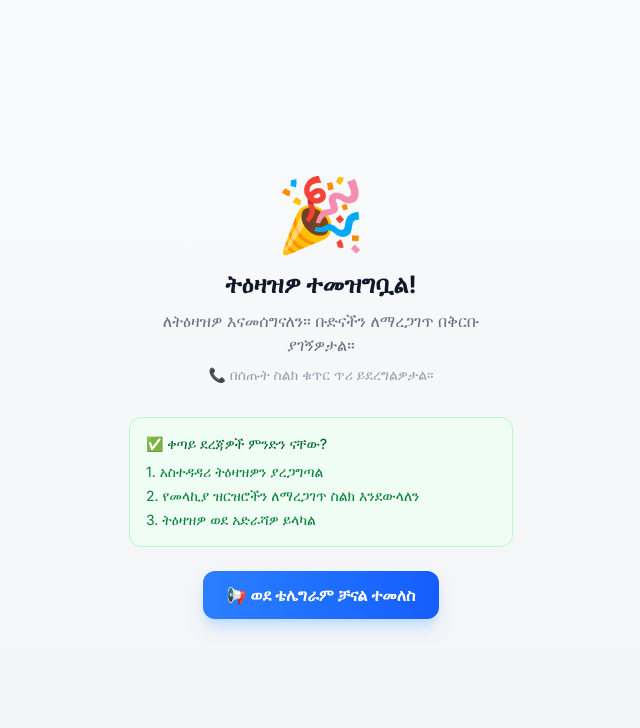
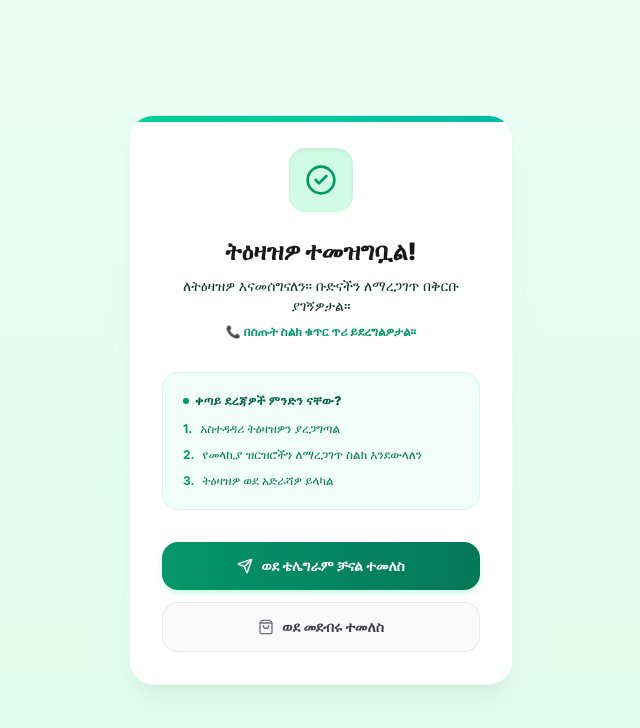
Before and after one commit to miko930/bezisstore, a Next.js app: page /order-success in a window 1280 px wide. Shown: the top 728 px of the page, without its empty margins (319-959 px from the left). Built offline with nearby package versions, Linux system fonts and the light colour scheme.

Commit message:
design: switch to emerald theme, redesign floating glassy navbar, remove admin links, add image fallback placeholders

```diff
--- a/src/app/(customer)/order-success/page.tsx
+++ b/src/app/(customer)/order-success/page.tsx
@@ -1,31 +1,68 @@
 import Link from 'next/link';
+import { CheckCircle2, Send, ShoppingBag } from 'lucide-react';
 
 export default function OrderSuccessPage() {
+  const channelLink = process.env.TELEGRAM_CHANNEL_LINK || 'https://t.me/bezisstore';
+
   return (
-    <div className="min-h-screen bg-gradient-to-b from-gray-50 to-gray-100 flex items-center justify-center px-4">
-      <div className="text-center max-w-sm">
-        <div className="text-7xl mb-4 animate-bounce">🎉</div>
-        <h1 className="text-2xl font-bold text-gray-900 mb-2">ትዕዛዝዎ ተመዝግቧል!</h1>
-        <p className="text-gray-500 mb-2">
+    <div className="min-h-screen bg-gradient-to-b from-emerald-50 to-emerald-100/40 flex items-center justify-center px-4 font-sans">
+      <div className="text-center max-w-sm w-full bg-white rounded-3xl p-8 shadow-xl shadow-emerald-900/5 border border-emerald-100/60 relative overflow-hidden">
+        {/* Top glow decoration */}
+        <div className="absolute top-0 left-0 right-0 h-1.5 bg-gradient-to-r from-emerald-400 to-teal-500" />
+
+        {/* Animated Check Circle Icon */}
+        <div className="inline-flex items-center justify-center w-16 h-16 bg-emerald-100 text-emerald-600 rounded-2xl mb-6 shadow-inner">
+          <CheckCircle2 className="w-8 h-8" />
+        </div>
+
+        <h1 className="text-2xl font-black text-zinc-900 mb-2">ትዕዛዝዎ ተመዝግቧል!</h1>
+        <p className="text-zinc-650 text-sm mb-2 font-medium">
           ለትዕዛዝዎ እናመሰግናለን። ቡድናችን ለማረጋገጥ በቅርቡ ያገኝዎታል።
         </p>
-        <p className="text-gray-400 text-sm mb-8">
+        <p className="text-emerald-600 text-xs font-bold mb-8">
           📞 በሰጡት ስልክ ቁጥር ጥሪ ይደረግልዎታል።
         </p>
-        <div className="bg-green-50 border border-green-200 rounded-xl p-4 text-left mb-6">
-          <p className="text-green-800 text-sm font-medium">✅ ቀጣይ ደረጃዎች ምንድን ናቸው?</p>
-          <ul className="text-green-700 text-sm mt-2 space-y-1">
-            <li>1. አስተዳዳሪ ትዕዛዝዎን ያረጋግጣል</li>
-            <li>2. የመላኪያ ዝርዝሮችን ለማረጋገጥ ስልክ እንደውላለን</li>
-            <li>3. ትዕዛዝዎ ወደ አድራሻዎ ይላካል</li>
+
+        <div className="bg-emerald-50/70 border border-emerald-100 rounded-2xl p-5 text-left mb-8 space-y-3">
+          <p className="text-emerald-800 text-xs font-black uppercase tracking-wider flex items-center gap-1.5">
+            <span className="w-1.5 h-1.5 rounded-full bg-emerald-600"></span>
+            ቀጣይ ደረጃዎች ምንድን ናቸው?
+          </p>
+          <ul className="text-emerald-700 text-xs font-medium space-y-2.5">
+            <li className="flex items-start gap-2">
+              <span className="text-emerald-600 font-bold">1.</span>
+              <span>አስተዳዳሪ ትዕዛዝዎን ያረጋግጣል</span>
+            </li>
+            <li className="flex items-start gap-2">
+              <span className="text-emerald-600 font-bold">2.</span>
+              <span>የመላኪያ ዝርዝሮችን ለማረጋገጥ ስልክ እንደውላለን</span>
+            </li>
+            <li className="flex items-start gap-2">
+              <span className="text-emerald-600 font-bold">3.</span>
+              <span>ትዕዛዝዎ ወደ አድራሻዎ ይላካል</span>
+            </li>
           </ul>
         </div>
-        <Link
-          href="https://t.me/bezisstore"
-          className="inline-block bg-gradient-to-r from-blue-500 to-blue-600 hover:from-blue-600 hover:to-blue-700 text-white font-semibold px-6 py-3 rounded-xl shadow-lg shadow-blue-200 active:scale-[0.98]"
-        >
-          📢 ወደ ቴሌግራም ቻናል ተመለስ
-        </Link>
+
+        <div className="flex flex-col gap-3">
+          <Link
+            href={channelLink}
+            target="_blank"
+            rel="noopener noreferrer"
+            className="w-full bg-gradient-to-r from-emerald-accent to-emerald-accent-dark hover:from-emerald-accent-dark hover:to-emerald-deep text-white font-bold py-3.5 rounded-2xl shadow-md shadow-emerald-200/50 hover:scale-[1.01] active:scale-[0.99] transition-all flex items-center justify-center gap-2 text-sm"
+          >
+            <Send className="w-4 h-4 fill-white/10" />
+            <span>ወደ ቴሌግራም ቻናል ተመለስ</span>
+          </Link>
+
+          <Link
+            href="/"
+            className="w-full bg-zinc-50 border border-zinc-200/80 hover:bg-zinc-100 text-zinc-700 font-bold py-3.5 rounded-2xl hover:scale-[1.01] active:scale-[0.99] transition-all flex items-center justify-center gap-2 text-sm"
+          >
+            <ShoppingBag className="w-4 h-4 text-zinc-500" />
+            <span>ወደ መደብሩ ተመለስ</span>
+          </Link>
+        </div>
       </div>
     </div>
   );
--- a/src/app/globals.css
+++ b/src/app/globals.css
@@ -1,9 +1,16 @@
 @import "tailwindcss";
 
 @theme inline {
-  --color-background: #ffffff;
-  --color-foreground: #171717;
+  --color-background: #f0fdf4;
+  --color-foreground: #14332a;
   --font-sans: 'Inter', system-ui, -apple-system, sans-serif;
+
+  /* Emerald / Green Theme */
+  --color-emerald-accent: #059669;
+  --color-emerald-accent-dark: #047857;
+  --color-emerald-accent-light: #d1fae5;
+  --color-emerald-glow: #10b981;
+  --color-emerald-deep: #064e3b;
 }
 
 body {
@@ -26,12 +33,12 @@ body {
   width: 6px;
 }
 ::-webkit-scrollbar-track {
-  background: #f1f5f9;
+  background: #ecfdf5;
 }
 ::-webkit-scrollbar-thumb {
-  background: #cbd5e1;
+  background: #6ee7b7;
   border-radius: 3px;
 }
 ::-webkit-scrollbar-thumb:hover {
-  background: #94a3b8;
+  background: #34d399;
 }
--- a/src/app/page.tsx
+++ b/src/app/page.tsx
@@ -26,66 +26,65 @@ export default async function Home() {
   const channelLink = process.env.TELEGRAM_CHANNEL_LINK || 'https://t.me/bezisstore';
 
   return (
-    <div className="min-h-screen bg-zinc-50 dark:bg-zinc-950 text-zinc-900 dark:text-zinc-50 flex flex-col font-sans transition-colors duration-300">
+    <div className="min-h-screen bg-gradient-to-b from-emerald-50 via-white to-emerald-50/30 dark:bg-gradient-to-b dark:from-zinc-950 dark:via-zinc-900 dark:to-zinc-950 text-zinc-900 dark:text-zinc-50 flex flex-col font-sans transition-colors duration-300">
       {/* Decorative Radial Background Lights */}
       <div className="absolute top-0 left-1/2 -translate-x-1/2 w-full max-w-7xl h-[500px] pointer-events-none -z-10 overflow-hidden">
-        <div className="absolute top-[-20%] left-[20%] w-[600px] h-[600px] rounded-full bg-indigo-500/10 blur-[120px] dark:bg-indigo-600/5" />
-        <div className="absolute top-[-10%] right-[10%] w-[500px] h-[500px] rounded-full bg-pink-500/10 blur-[120px] dark:bg-pink-600/5" />
+        <div className="absolute top-[-20%] left-[20%] w-[600px] h-[600px] rounded-full bg-emerald-500/10 blur-[120px] dark:bg-emerald-600/5" />
+        <div className="absolute top-[-10%] right-[10%] w-[500px] h-[500px] rounded-full bg-teal-500/10 blur-[120px] dark:bg-teal-600/5" />
       </div>
 
       {/* Navigation Header */}
-      <header className="sticky top-0 z-50 bg-white/70 dark:bg-zinc-950/70 backdrop-blur-md border-b border-zinc-100 dark:border-zinc-900 transition-all">
-        <div className="max-w-6xl mx-auto px-4 sm:px-6 lg:px-8 h-20 flex items-center justify-between">
+      <div className="sticky top-4 z-50 px-4 w-full max-w-6xl mx-auto">
+        <header className="bg-white/60 dark:bg-zinc-950/60 backdrop-blur-xl border border-emerald-100/30 dark:border-zinc-900/30 transition-all shadow-xl shadow-emerald-950/5 rounded-3xl">
+          <div className="px-6 h-20 flex items-center justify-between">
             <Link href="/" className="flex items-center gap-2 group">
               <img
                 src="/logo.png"
                 alt="Bezi's Store Logo"
-              className="h-14 w-auto object-contain dark:invert transition-transform group-hover:scale-102"
+                className="h-12 w-auto object-contain dark:invert transition-transform group-hover:scale-105 duration-300"
               />
             </Link>
 
-          <nav className="flex items-center gap-4">
+            <nav className="flex items-center">
               <Link
                 href={channelLink}
                 target="_blank"
                 rel="noopener noreferrer"
-              className="text-sm font-semibold text-zinc-600 dark:text-zinc-300 hover:text-indigo-600 dark:hover:text-indigo-400 flex items-center gap-1.5 transition-colors"
+                className="bg-emerald-accent/10 hover:bg-emerald-accent text-emerald-accent-dark hover:text-white dark:bg-emerald-glow/10 dark:hover:bg-emerald-glow dark:text-emerald-glow dark:hover:text-zinc-950 font-bold px-4 py-2 rounded-full text-xs sm:text-sm flex items-center gap-2 transition-all duration-300 border border-emerald-250/20 hover:border-transparent hover:scale-103 active:scale-97 hover:shadow-lg hover:shadow-emerald-500/10"
               >
-              <Send className="w-4 h-4" />
-              <span>ቻናል</span>
-            </Link>
-            <Link
-              href="/admin/dashboard"
-              className="bg-zinc-900 hover:bg-zinc-800 dark:bg-zinc-100 dark:hover:bg-zinc-200 text-white dark:text-zinc-950 font-bold px-4 py-2.5 rounded-xl text-xs transition-all shadow-sm active:scale-[0.98]"
-            >
-              አስተዳዳሪ
+                <Send className="w-3.5 h-3.5" />
+                <span>ቴሌግራም ቻናል</span>
               </Link>
             </nav>
           </div>
         </header>
+      </div>
 
       {/* Hero Section */}
-      <section className="relative overflow-hidden py-24 lg:py-32 px-4 sm:px-6 lg:px-8 text-center flex flex-col items-center justify-center space-y-8">
+      <section className="relative overflow-hidden -mt-24 pt-36 pb-24 lg:pt-40 lg:pb-32 px-4 sm:px-6 lg:px-8 text-center flex flex-col items-center justify-center">
         {/* Background Image with Overlay */}
-        <div className="absolute inset-0 -z-10">
+        <div className="absolute inset-0 z-0">
           <img
             src="https://i.pinimg.com/736x/93/17/7e/93177ee7faa08eedfeac091de8f57dfc.jpg"
             alt="Bezi's Store Banner"
-            className="w-full h-full object-cover object-center scale-105 filter brightness-[0.4] dark:brightness-[0.25] blur-[1px]"
+            className="w-full h-full object-cover object-center scale-105 filter brightness-[0.35] dark:brightness-[0.2] blur-[0.5px]"
           />
-          <div className="absolute inset-0 bg-gradient-to-t from-zinc-50 via-zinc-50/20 to-transparent dark:from-zinc-950 dark:via-zinc-950/20" />
+          <div className="absolute inset-0 bg-gradient-to-t from-emerald-50 via-transparent to-transparent dark:from-zinc-950 dark:via-transparent" />
+          <div className="absolute inset-0 bg-emerald-900/30 mix-blend-multiply" />
         </div>
 
+        {/* Content */}
+        <div className="relative z-10 flex flex-col items-center justify-center space-y-8 max-w-4xl w-full">
           {/* Glow Badge */}
-        <div className="inline-flex items-center gap-1.5 px-3 py-1.5 rounded-full text-xs font-bold bg-white/10 text-indigo-200 border border-white/15 backdrop-blur-md shadow-sm">
-          <Zap className="w-3.5 h-3.5 fill-indigo-400 text-indigo-300" />
+          <div className="inline-flex items-center gap-1.5 px-3 py-1.5 rounded-full text-xs font-bold bg-emerald-500/15 text-emerald-300 border border-emerald-400/20 backdrop-blur-md shadow-sm">
+            <Zap className="w-3.5 h-3.5 fill-emerald-400 text-emerald-400" />
             <span>በቴሌግራም የሚሰራ ፈጣን ግብይት</span>
           </div>
 
           {/* Hero Title */}
           <h1 className="text-4xl sm:text-5xl lg:text-6xl font-black tracking-tight leading-none text-white max-w-4xl">
             ፈጣን እና አስተማማኝ ግብይት{' '}
-          <span className="bg-gradient-to-r from-indigo-300 via-violet-300 to-pink-300 bg-clip-text text-transparent">
+            <span className="bg-gradient-to-r from-emerald-300 via-emerald-400 to-teal-300 bg-clip-text text-transparent">
               በአዲስ አበባ
             </span>
           </h1>
@@ -99,7 +98,7 @@ export default async function Home() {
           <div className="flex flex-col sm:flex-row items-center justify-center gap-4 pt-4 w-full max-w-md sm:max-w-none">
             <a
               href="#catalog"
-            className="w-full sm:w-auto bg-white hover:bg-zinc-100 text-zinc-950 font-bold px-8 py-4 rounded-2xl shadow-lg hover:scale-[1.02] active:scale-[0.98] transition-all flex items-center justify-center gap-2 cursor-pointer"
+              className="w-full sm:w-auto bg-emerald-500 hover:bg-emerald-400 text-white font-bold px-8 py-4 rounded-2xl shadow-lg shadow-emerald-500/25 hover:shadow-emerald-400/30 hover:scale-[1.02] active:scale-[0.98] transition-all flex items-center justify-center gap-2 cursor-pointer"
             >
               <span>ምርቶችን ይመልከቱ</span>
               <ArrowDown className="w-4 h-4 animate-bounce" />
@@ -108,18 +107,19 @@ export default async function Home() {
               href={channelLink}
               target="_blank"
               rel="noopener noreferrer"
-            className="w-full sm:w-auto bg-white/10 border border-white/20 text-white hover:bg-white/20 font-bold px-8 py-4 rounded-2xl shadow-sm hover:scale-[1.02] active:scale-[0.98] transition-all flex items-center justify-center gap-2 backdrop-blur-sm"
+              className="w-full sm:w-auto bg-white/10 border border-white/20 text-white hover:bg-white/20 hover:border-emerald-400/40 font-bold px-8 py-4 rounded-2xl shadow-sm hover:scale-[1.02] active:scale-[0.98] transition-all flex items-center justify-center gap-2 backdrop-blur-sm"
             >
-            <Send className="w-4 h-4 text-sky-400 fill-sky-400/10" />
+              <Send className="w-4 h-4 text-emerald-400 fill-emerald-400/10" />
               <span>ቻናላችንን ይቀላቀሉ</span>
             </Link>
+          </div>
         </div>
       </section>
 
       {/* Main Content Area */}
       <main id="catalog" className="flex-grow max-w-6xl w-full mx-auto px-4 sm:px-6 lg:px-8 py-12 scroll-mt-20">
         {/* Catalog Header */}
-        <div className="flex flex-col gap-2 mb-8 border-l-4 border-indigo-600 dark:border-indigo-500 pl-4">
+        <div className="flex flex-col gap-2 mb-8 border-l-4 border-emerald-accent dark:border-emerald-glow pl-4">
           <h2 className="text-2xl sm:text-3xl font-extrabold tracking-tight">የምርት ማውጫ</h2>
           <p className="text-zinc-500 dark:text-zinc-400 text-sm">
             ለማዘዝ የሚፈልጉትን ምርት ከታች ይምረጡ።
@@ -130,10 +130,10 @@ export default async function Home() {
         <ProductCatalog initialProducts={products} />
 
         {/* Features / FAQ Section */}
-        <section className="mt-28 grid grid-cols-1 md:grid-cols-3 gap-8 pt-16 border-t border-zinc-150 dark:border-zinc-905">
+        <section className="mt-28 grid grid-cols-1 md:grid-cols-3 gap-8 pt-16 border-t border-emerald-100 dark:border-zinc-800">
           {/* Card 1 */}
-          <div className="bg-white dark:bg-zinc-900 p-8 rounded-3xl border border-zinc-100 dark:border-zinc-800/80 space-y-4 hover:shadow-xl hover:shadow-zinc-100/50 dark:hover:shadow-none hover:-translate-y-1 transition-all duration-300">
-            <div className="w-12 h-12 bg-indigo-50 dark:bg-indigo-950/50 text-indigo-600 dark:text-indigo-400 rounded-2xl flex items-center justify-center shadow-sm">
+          <div className="bg-white dark:bg-zinc-900 p-8 rounded-3xl border border-emerald-100/80 dark:border-zinc-800/80 space-y-4 hover:shadow-xl hover:shadow-emerald-100/50 dark:hover:shadow-none hover:-translate-y-1 transition-all duration-300">
+            <div className="w-12 h-12 bg-emerald-accent-light dark:bg-emerald-accent/15 text-emerald-accent-dark dark:text-emerald-glow rounded-2xl flex items-center justify-center shadow-sm">
               <Truck className="w-6 h-6" />
             </div>
             <h3 className="font-extrabold text-lg tracking-tight">ፈጣን ማድረስ</h3>
@@ -143,8 +143,8 @@ export default async function Home() {
           </div>
 
           {/* Card 2 */}
-          <div className="bg-white dark:bg-zinc-900 p-8 rounded-3xl border border-zinc-100 dark:border-zinc-800/80 space-y-4 hover:shadow-xl hover:shadow-zinc-100/50 dark:hover:shadow-none hover:-translate-y-1 transition-all duration-300">
-            <div className="w-12 h-12 bg-emerald-50 dark:bg-emerald-950/50 text-emerald-600 dark:text-emerald-400 rounded-2xl flex items-center justify-center shadow-sm">
+          <div className="bg-white dark:bg-zinc-900 p-8 rounded-3xl border border-emerald-100/80 dark:border-zinc-800/80 space-y-4 hover:shadow-xl hover:shadow-emerald-100/50 dark:hover:shadow-none hover:-translate-y-1 transition-all duration-300">
+            <div className="w-12 h-12 bg-emerald-accent-light dark:bg-emerald-accent/15 text-emerald-accent-dark dark:text-emerald-glow rounded-2xl flex items-center justify-center shadow-sm">
               <Wallet className="w-6 h-6" />
             </div>
             <h3 className="font-extrabold text-lg tracking-tight">ደህንነቱ የተጠበቀ ክፍያ</h3>
@@ -154,8 +154,8 @@ export default async function Home() {
           </div>
 
           {/* Card 3 */}
-          <div className="bg-white dark:bg-zinc-900 p-8 rounded-3xl border border-zinc-100 dark:border-zinc-800/80 space-y-4 hover:shadow-xl hover:shadow-zinc-100/50 dark:hover:shadow-none hover:-translate-y-1 transition-all duration-300">
-            <div className="w-12 h-12 bg-pink-50 dark:bg-pink-950/50 text-pink-600 dark:text-pink-400 rounded-2xl flex items-center justify-center shadow-sm">
+          <div className="bg-white dark:bg-zinc-900 p-8 rounded-3xl border border-emerald-100/80 dark:border-zinc-800/80 space-y-4 hover:shadow-xl hover:shadow-emerald-100/50 dark:hover:shadow-none hover:-translate-y-1 transition-all duration-300">
+            <div className="w-12 h-12 bg-emerald-accent-light dark:bg-emerald-accent/15 text-emerald-accent-dark dark:text-emerald-glow rounded-2xl flex items-center justify-center shadow-sm">
               <PhoneCall className="w-6 h-6" />
             </div>
             <h3 className="font-extrabold text-lg tracking-tight">የትዕዛዝ ማረጋገጫ</h3>
@@ -167,21 +167,17 @@ export default async function Home() {
       </main>
 
       {/* Footer */}
-      <footer className="bg-white dark:bg-zinc-950 border-t border-zinc-100 dark:border-zinc-900 py-10 px-4 sm:px-6 lg:px-8 mt-20 text-center text-xs text-zinc-550 dark:text-zinc-500">
+      <footer className="bg-emerald-deep dark:bg-zinc-950 border-t border-emerald-900/30 dark:border-zinc-900 py-10 px-4 sm:px-6 lg:px-8 mt-20 text-center text-xs text-emerald-200/70 dark:text-zinc-500">
         <div className="max-w-6xl mx-auto flex flex-col sm:flex-row items-center justify-between gap-6">
           <p className="font-medium">© {new Date().getFullYear()} Bezi's Store. መብቱ በህግ የተጠበቀ ነው።</p>
           <div className="flex gap-4 font-bold">
-            <Link href="/admin/login" className="hover:underline transition-colors hover:text-indigo-600 dark:hover:text-indigo-400">
-              አስተዳዳሪ መግቢያ
-            </Link>
-            <span className="text-zinc-300 dark:text-zinc-800">·</span>
             <Link
               href={channelLink}
               target="_blank"
               rel="noopener noreferrer"
-              className="hover:underline transition-colors hover:text-indigo-600 dark:hover:text-indigo-400 flex items-center gap-1"
+              className="hover:underline transition-colors hover:text-emerald-300 dark:hover:text-emerald-glow flex items-center gap-1"
             >
-              <Send className="w-3 h-3 text-sky-500" />
+              <Send className="w-3 h-3 text-emerald-400" />
               <span>ቴሌግራም ቻናል</span>
             </Link>
           </div>
```
Also changed, not shown: src/app/(customer)/order/[productId]/page.tsx (+27 -13 lines), src/components/customer/ProductCatalog.tsx (+31 -17 lines), test-db.js (added, +12 -0 lines). Lines whose indentation alone changed are shown as unchanged.
